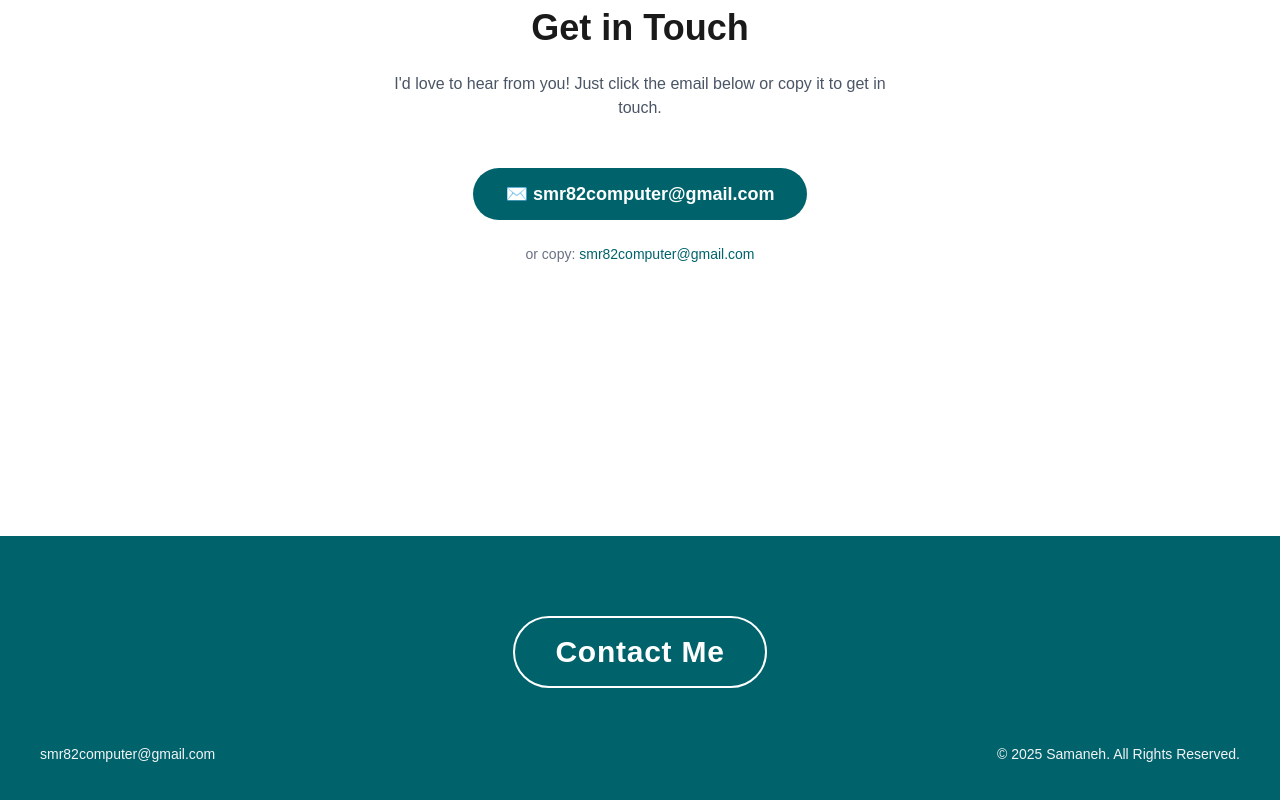
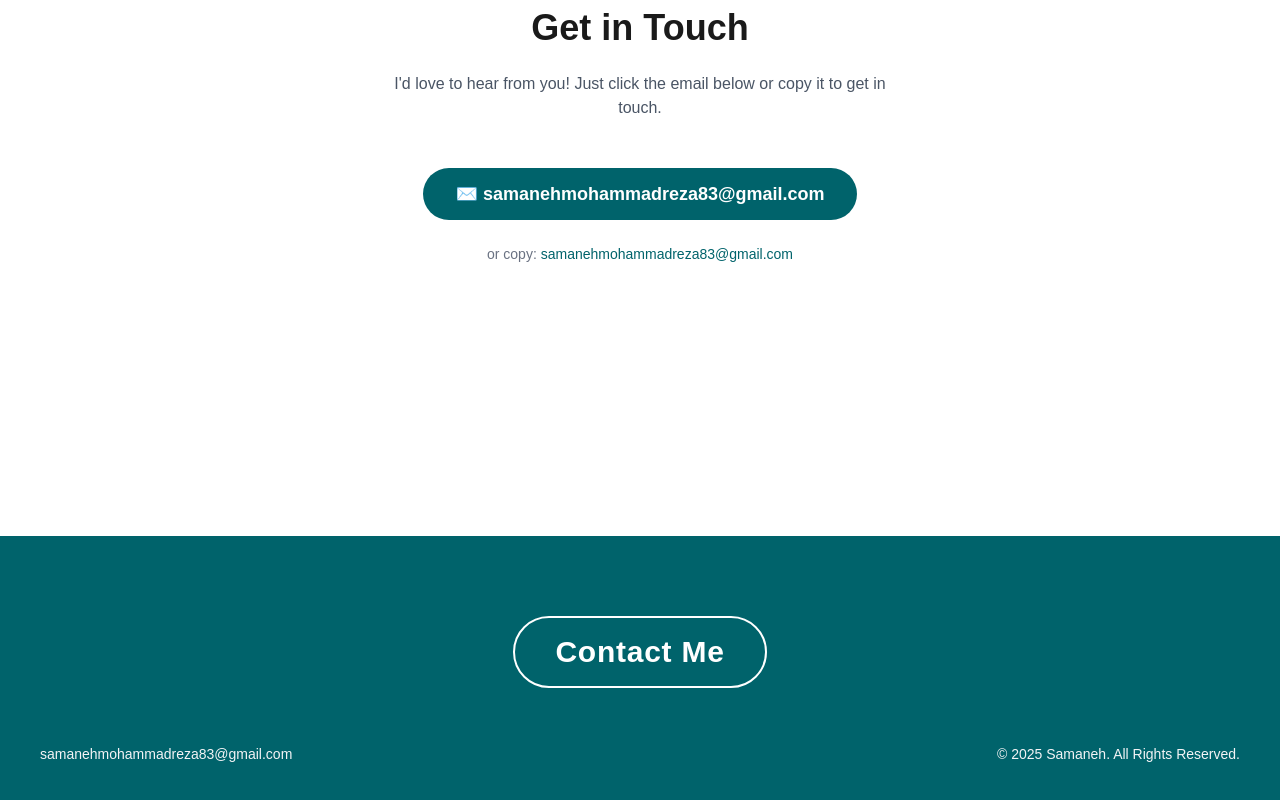
Before and after one commit to sam1362/samaneh-portfolio, a Next.js app: page /contact in a window 1280 px wide. Shown: the part 264-1064 px from the top of the page. Built offline with nearby package versions, Linux system fonts and the light colour scheme.

Commit message:
change myemail

```diff
--- a/app/components/Footer.tsx
+++ b/app/components/Footer.tsx
@@ -18,10 +18,10 @@ export default function Footer() {
       {/* Bottom Section */}
       <div className="w-full flex flex-col md:flex-row justify-between items-center text-sm text-gray-100">
         <a
-          href="mailto:smr82computer@gmail.com"
+          href="mailto:samanehmohammadreza83@gmail.com"
           className="hover:underline underline-offset-4 transition-colors"
         >
-          smr82computer@gmail.com
+          samanehmohammadreza83@gmail.com
         </a>
 
         <p className="mt-4 md:mt-0">© 2025 Samaneh. All Rights Reserved.</p>
--- a/app/contact/page.tsx
+++ b/app/contact/page.tsx
@@ -14,17 +14,17 @@ export default function ContactPage() {
 
       {/* email link*/}
       <a
-        href="mailto:smr82computer@gmail.com?subject=Portfolio%20Inquiry&body=Hi%20Samaneh,%0D%0A%0D%0AI%20visited%20your%20portfolio%20and%20would%20like%20to%20connect."
+        href="mailto:samanehmohammadreza83@gmail.com?subject=Portfolio%20Inquiry&body=Hi%20Samaneh,%0D%0A%0D%0AI%20visited%20your%20portfolio%20and%20would%20like%20to%20connect."
         className="bg-[#00636b] text-white py-3 px-8 rounded-full font-semibold text-lg transition-transform duration-200 hover:scale-105 hover:bg-[#004f56]"
       >
-        ✉️ smr82computer@gmail.com
+        ✉️ samanehmohammadreza83@gmail.com
       </a>
 
       {/* copy text*/}
       <p className="text-gray-500 mt-6 text-sm text-center">
         or copy:{" "}
         <span className="font-medium select-all text-[#00636b]">
-          smr82computer@gmail.com
+        samanehmohammadreza83@gmail.com
         </span>
       </p>
     </main>
```
